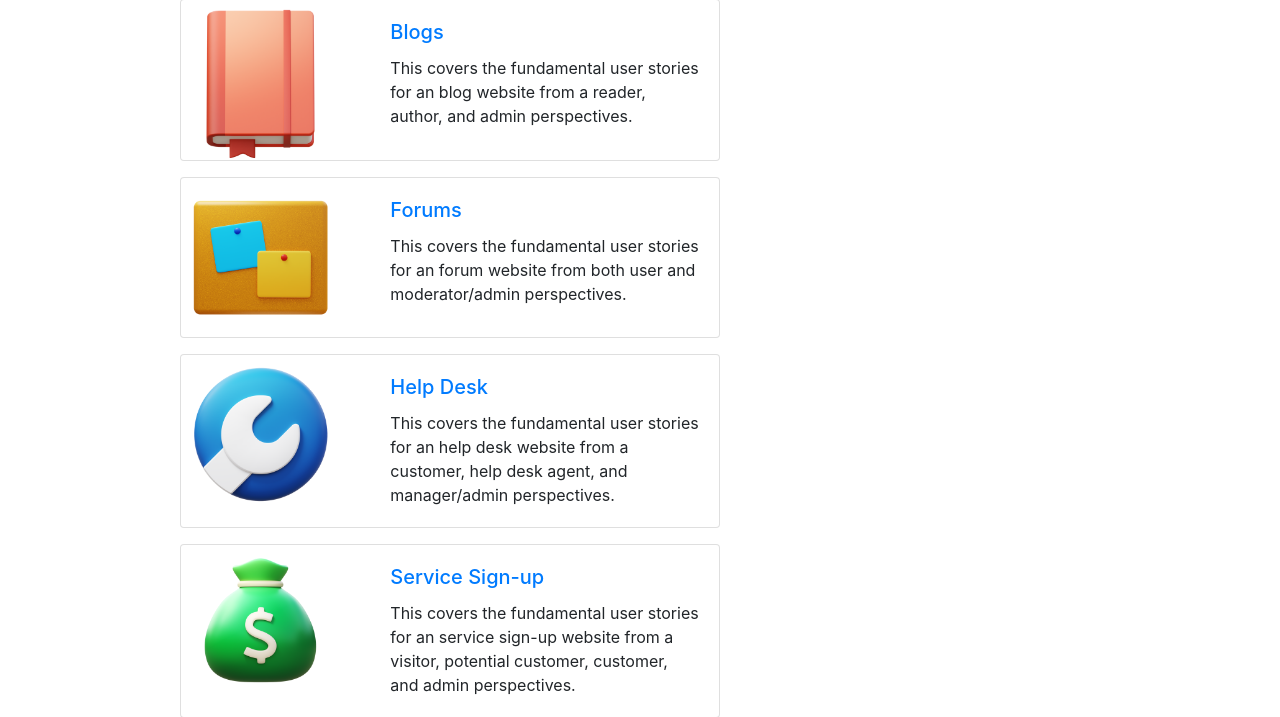
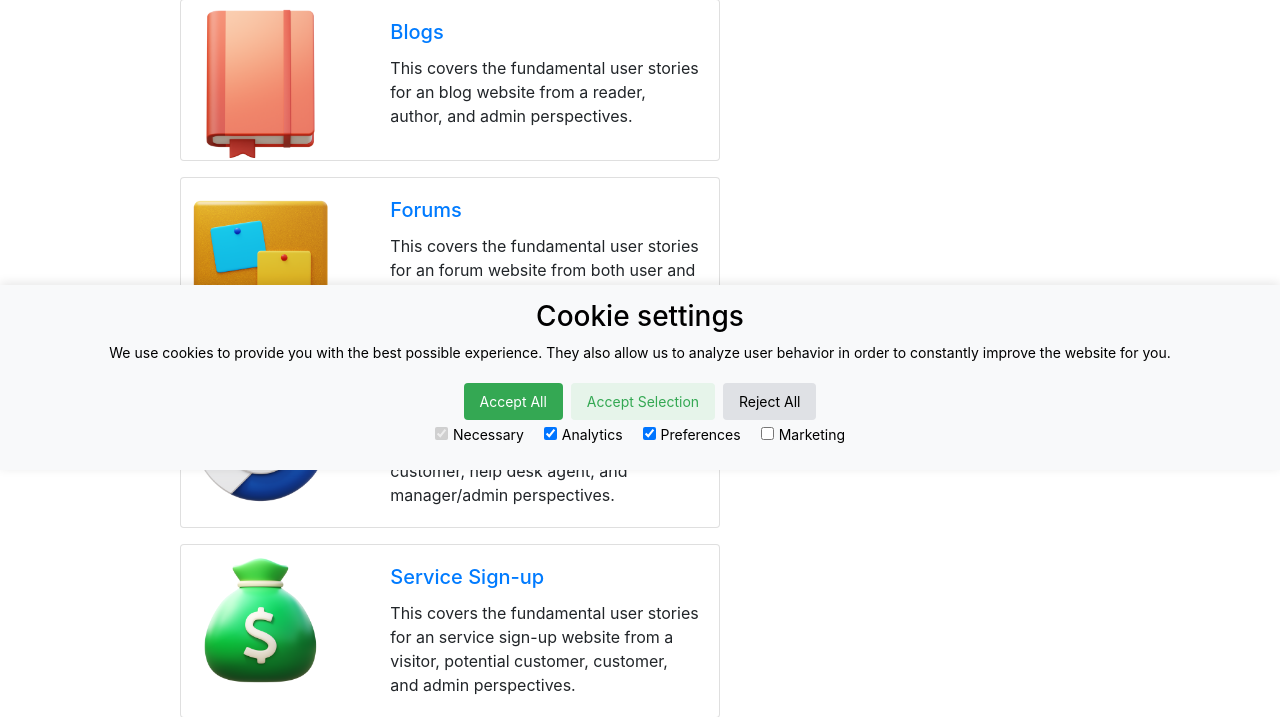
Before and after one commit to MattProf/FlaskApp, a Flask app: page / in a window 1280 px wide. Shown: the part 330-1047 px from the top of the page. Run offline with Flask 3, Linux system fonts and the light colour scheme; some libraries are stand-ins or nearby versions.

Commit message:
added consent control

```diff
--- a/static/styles.css
+++ b/static/styles.css
@@ -35,3 +35,68 @@ ul {
     width: 100%; /* Set the width as required */
     z-index: 1; /* To ensure the search results appear above other content */
 }
+.cookie-consent-banner {
+    display: none;
+    position: fixed;
+    bottom: 0;
+    left: 0;
+    right: 0;
+    background-color: #f8f9fa;
+    box-shadow: 0 -2px 10px rgba(0, 0, 0, 0.1);
+    color: black;
+    padding: 15px;
+    font-size: 14px;
+    text-align: center;
+    z-index: 1000;
+}
+
+.cookie-consent-button {
+    border: none;
+    padding: 8px 16px;
+    text-align: center;
+    text-decoration: none;
+    display: inline-block;
+    font-size: 14px;
+    margin: 4px 2px;
+    cursor: pointer;
+    border-radius: 4px;
+}
+
+.cookie-consent-button:hover {
+    box-shadow: 0 -2px 5px rgba(0, 0, 0, 0.2);
+}
+
+.cookie-consent-button:active {
+    opacity: .5;
+}
+
+.cookie-consent-button.btn-success {
+    background-color: #34a853;
+    color: white;
+}
+
+.cookie-consent-button.btn-grayscale {
+    background-color: #dfe1e5;
+    color: black;
+}
+
+.cookie-consent-button.btn-outline {
+    background-color: #e6f4ea;
+    color: #34a853;
+}
+
+.cookie-consent-options {
+    display: flex;
+    justify-content: center;
+    flex-wrap: wrap;
+    margin-bottom: 10px;
+}
+
+.cookie-consent-options label {
+    margin: 0 10px;
+    font-size: 14px;
+}
+
+.cookie-consent-options input {
+    margin-right: 5px;
+}
--- a/templates/base.html
+++ b/templates/base.html
@@ -13,6 +13,7 @@
     <title>{% block title %}{% endblock %}</title>
     <script> dataLayer = []; </script>
     {% import 'tag_manager.html' as tag_manager %}
+    {{ tag_manager.consent() }}
     {{ tag_manager.tag_manager_function() }}
 </head>
 
@@ -61,6 +62,8 @@
             });
         });
     </script>
+    {% import 'consent.html' as consent %}
+    {{ consent.consent_bar() }}
     {% block scripts %}
     {% endblock %}
     <script>
--- /dev/null
+++ b/templates/consent.html
@@ -0,0 +1,69 @@
+{% macro consent_bar() %}
+
+<div id="cookie-consent-banner" class="cookie-consent-banner">
+    <h3>Cookie settings</h3>
+    <p>We use cookies to provide you with the best possible experience. They also allow us to analyze user behavior in
+        order to constantly improve the website for you.</p>
+    <button id="btn-accept-all" class="cookie-consent-button btn-success">Accept All</button>
+    <button id="btn-accept-some" class="cookie-consent-button btn-outline">Accept Selection</button>
+    <button id="btn-reject-all" class="cookie-consent-button btn-grayscale">Reject All</button>
+    <div class="cookie-consent-options">
+        <label><input id="consent-necessary" type="checkbox" value="Necessary" checked disabled>Necessary</label>
+        <label><input id="consent-analytics" type="checkbox" value="Analytics" checked>Analytics</label>
+        <label><input id="consent-preferences" type="checkbox" value="Preferences" checked>Preferences</label>
+        <label><input id="consent-marketing" type="checkbox" value="Marketing">Marketing</label>
+    </div>
+</div>
+
+<script>
+
+    function hideBanner() {
+        document.getElementById('cookie-consent-banner').style.display = 'none';
+    }
+
+    if (localStorage.getItem('consentMode') === null) {
+
+        document.getElementById('btn-accept-all').addEventListener('click', function () {
+            setConsent({
+                necessary: true,
+                analytics: true,
+                preferences: true,
+                marketing: true
+            });
+            hideBanner();
+        });
+        document.getElementById('btn-accept-some').addEventListener('click', function () {
+            setConsent({
+                necessary: true,
+                analytics: document.getElementById('consent-analytics').checked,
+                preferences: document.getElementById('consent-preferences').checked,
+                marketing: document.getElementById('consent-marketing').checked
+            });
+            hideBanner();
+        });
+        document.getElementById('btn-reject-all').addEventListener('click', function () {
+            setConsent({
+                necessary: false,
+                analytics: false,
+                preferences: false,
+                marketing: false
+            });
+            hideBanner();
+        });
+        document.getElementById('cookie-consent-banner').style.display = 'block';
+    }
+
+    function setConsent(consent) {
+        const consentMode = {
+            'functionality_storage': consent.necessary ? 'granted' : 'denied',
+            'security_storage': consent.necessary ? 'granted' : 'denied',
+            'ad_storage': consent.marketing ? 'granted' : 'denied',
+            'analytics_storage': consent.analytics ? 'granted' : 'denied',
+            'personalization': consent.preferences ? 'granted' : 'denied',
+        };
+        gtag('consent', 'update', consent);
+        localStorage.setItem('consentMode', JSON.stringify(consentMode));
+    }
+
+</script>
+{% endmacro %}
--- a/templates/tag_manager.html
+++ b/templates/tag_manager.html
@@ -1,3 +1,21 @@
+{% macro consent() %}
+<script>
+    window.dataLayer = window.dataLayer || [];
+    function gtag() { dataLayer.push(arguments); }
+
+    if (localStorage.getItem('consentMode') === null) {
+        gtag('consent', 'default', {
+            'ad_storage': 'denied',
+            'analytics_storage': 'denied',
+            'personalization_storage': 'denied',
+            'functionality_storage': 'denied',
+            'security_storage': 'denied',
+        });
+    } else {
+        gtag('consent', 'default', JSON.parse(localStorage.getItem('consentMode')));
+    }
+</script>
+{% endmacro %}
 {% macro tag_manager_function() %}
 <!-- Google Tag Manager -->
 <script>(function (w, d, s, l, i) {
```
